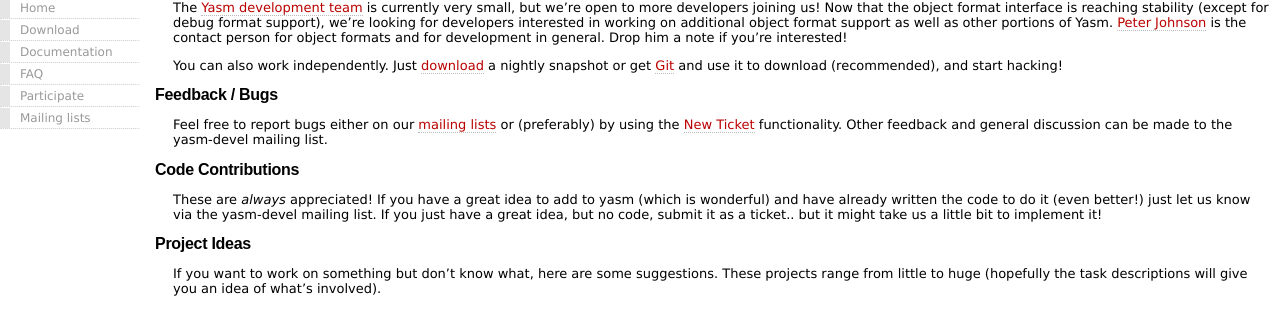
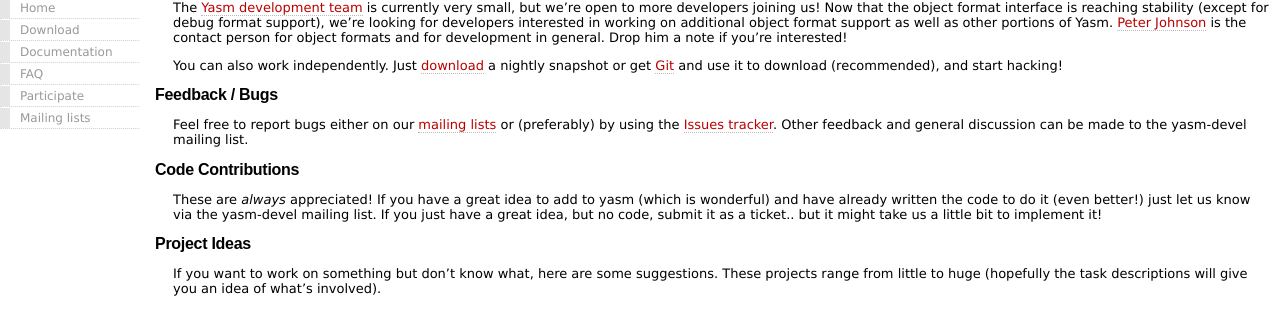
Before and after one commit to yasm/yasm.github.com, a Jekyll site: the page built from HowToContribute.md, in a window 1280 px wide. Shown: the part 144-453 px from the top of the page. Built offline with Jekyll 4.4.1, drawn with Linux system fonts in a browser that asks for light colours.

Commit message:
Link to GitHub issues tracker.

```diff
--- a/HowToContribute.md
+++ b/HowToContribute.md
@@ -13,7 +13,7 @@
 Feedback / Bugs
 ---------------
 
-Feel free to report bugs either on our [mailing lists](/MailingList.html) or (preferably) by using the [New Ticket](http://www.tortall.net/projects/yasm/newticket) functionality.  Other feedback and general discussion can be made to the yasm-devel mailing list.
+Feel free to report bugs either on our [mailing lists](/MailingList.html) or (preferably) by using the [Issues tracker](http://github.com/yasm/yasm/issues).  Other feedback and general discussion can be made to the yasm-devel mailing list.
 
 Code Contributions
 ------------------
```
